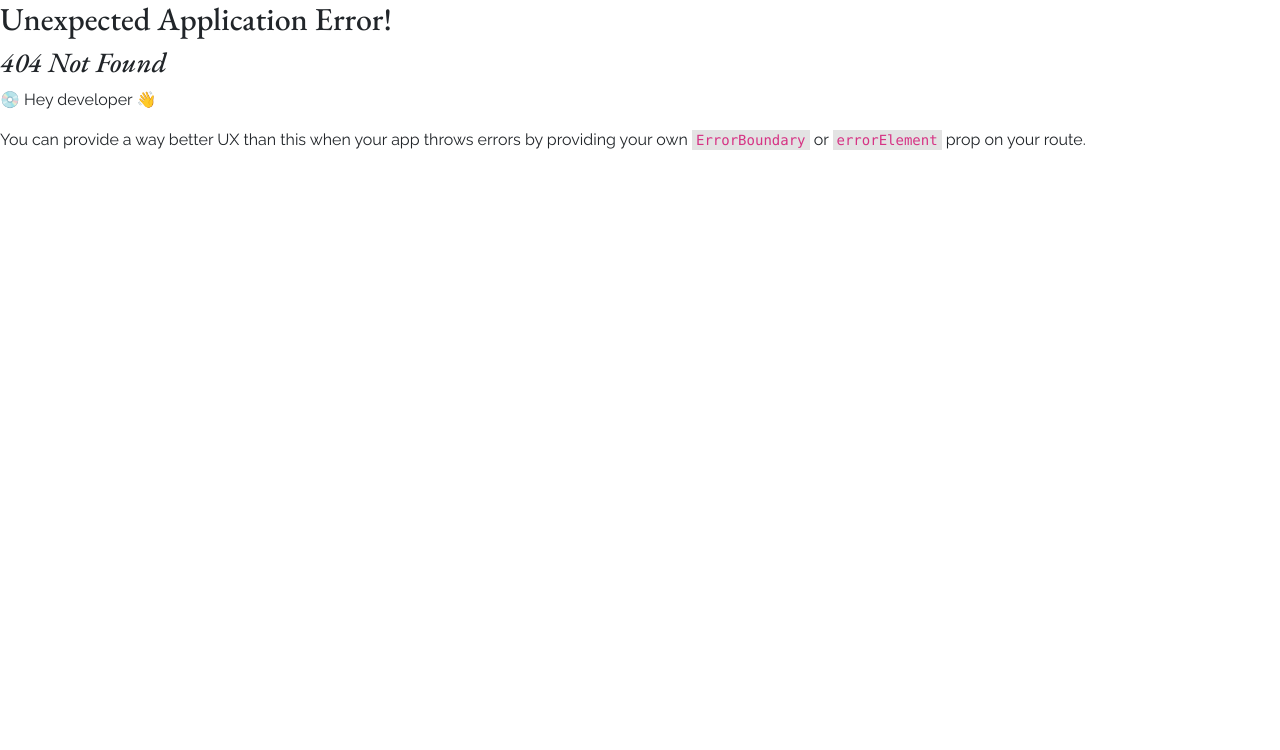
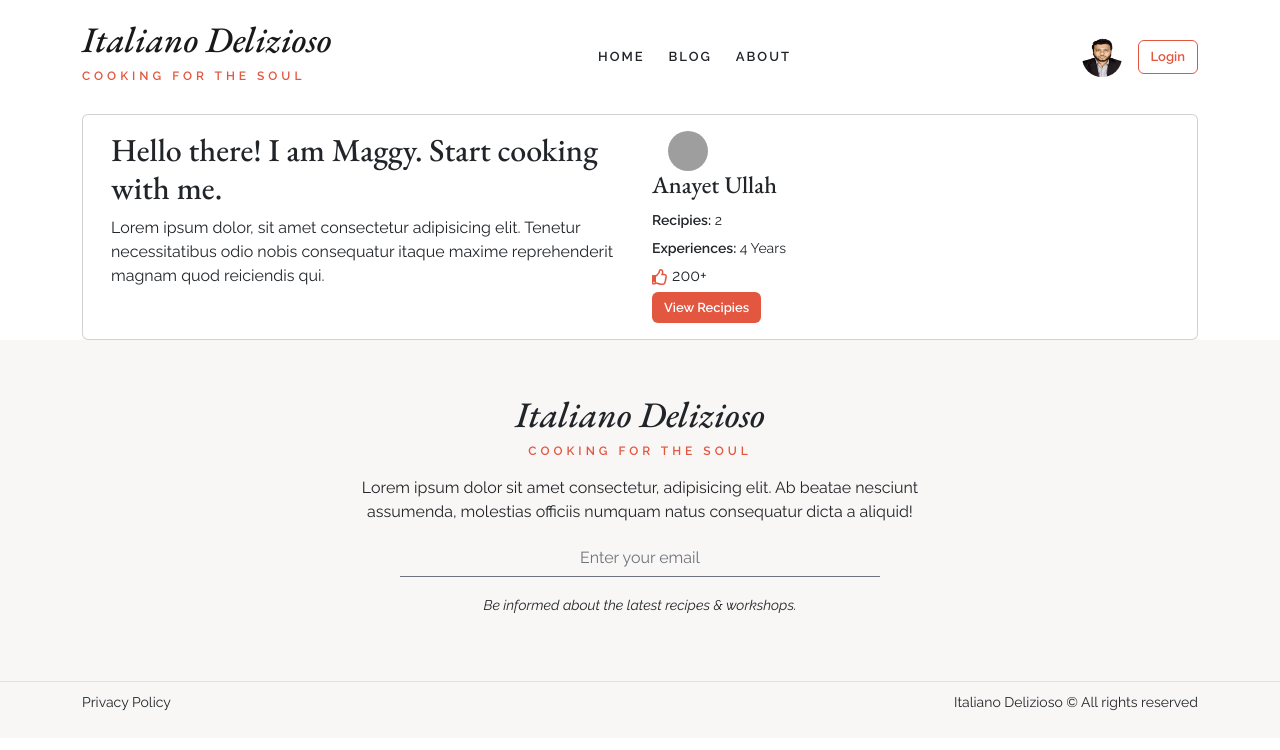
Before and after one commit to anayetullah-developer/italiano-client, a React (Vite) app: page /recipe in a window 1280 px wide. Before the commit this address had no page. Shown: the top 750 px of the page. Built offline with nearby package versions, Linux system fonts and the light colour scheme; grey boxes are pictures that could not be loaded.

Commit message:
Hompage chef recipe card design done

```diff
--- a/package.json
+++ b/package.json
@@ -16,6 +16,7 @@
     "react": "^18.2.0",
     "react-bootstrap": "^2.7.4",
     "react-dom": "^18.2.0",
+    "react-icons": "^4.8.0",
     "react-router-dom": "^6.11.0",
     "sort-by": "^1.2.0"
   },
--- /dev/null
+++ b/src/components/ChefRecipe/ChefRecipe.jsx
@@ -0,0 +1,53 @@
+import React from "react";
+import { Card, Col, Container, Image, Row } from "react-bootstrap";
+import cimage1 from "../../assets/c1.jpg";
+import { FaRegThumbsUp } from "react-icons/fa";
+import profilePicture from '../../../assets/anayet.jpg';
+
+const ChefRecipe = () => {
+  return (
+    <div className="container">
+      <Card>
+        <Card.Body>
+          <Card.Text>
+            <Container>
+            <Row className="d-flex">
+              <Col className="">
+                <h2>Hello there! I am Maggy. Start cooking with me.</h2>
+                <p>
+                  Lorem ipsum dolor, sit amet consectetur adipisicing elit.
+                  Tenetur necessitatibus odio nobis consequatur itaque maxime
+                  reprehenderit magnam quod reiciendis qui.
+                </p>
+              </Col>
+              <Col>
+                <div className="ms-auto">
+                <Image src={profilePicture} className="profile-picture mx-md-3" roundedCircle />
+                <h4>Anayet Ullah</h4>
+                <p className="mb-1">
+                  <small>
+                    <span className="fw-bold">Recipies:</span> 2
+                  </small>
+                </p>
+                <p className="mb-1">
+                  <small>
+                    {" "}
+                    <span className="fw-bold">Experiences:</span> 4 Years
+                  </small>
+                </p>
+                <p className="mb-1">
+                  <FaRegThumbsUp className="text-primary" /> 200+
+                </p>
+                <button className="btn btn-solid-primary">View Recipies</button>
+                </div>
+              </Col>
+            </Row>
+            </Container>
+          </Card.Text>
+        </Card.Body>
+      </Card>
+    </div>
+  );
+};
+
+export default ChefRecipe;
--- a/src/components/Home/Home.jsx
+++ b/src/components/Home/Home.jsx
@@ -1,6 +1,7 @@
 import React from "react";
-import { Carousel } from "react-bootstrap";
-import cimage1 from '../../assets/c1.jpg'
+import { Card, Carousel, Col, Row } from "react-bootstrap";
+import { FaRegThumbsUp } from 'react-icons/fa';
+import cimage1 from '../../assets/c1.jpg';
 
 const Home = () => {
   return (
@@ -44,6 +45,25 @@ const Home = () => {
           </Carousel.Caption>
         </Carousel.Item>
       </Carousel>
+
+      <Row xs={1} md={3} className="g-4 py-5">
+      {Array.from({ length: 6 }).map((_, idx) => (
+        <Col key={idx}>
+          <Card>
+            <Card.Img variant="top" src={cimage1} />
+            <Card.Body>
+              <Card.Title>Anayet Ullah</Card.Title>
+              <Card.Text>
+                <p className="mb-1"><small><span className="fw-bold">Recipies:</span> 2</small></p>
+                <p className="mb-1"><small> <span className="fw-bold">Experiences:</span> 4 Years</small></p>
+                <p className="mb-1"><FaRegThumbsUp className="text-primary"/> 200+</p>
+                <button className="btn btn-solid-primary">View Recipies</button>
+              </Card.Text>
+            </Card.Body>
+          </Card>
+        </Col>
+      ))}
+    </Row>
     </div>
   );
 };
--- /dev/null
+++ b/src/layouts/RecipePage.jsx
@@ -0,0 +1,16 @@
+import React from "react";
+import NavigationBar from "../components/shared/NavigationBar/NavigationBar";
+import Footer from "../components/shared/Footer/Footer";
+import ChefRecipe from "../components/ChefRecipe/ChefRecipe";
+
+const RecipePage = () => {
+  return (
+    <>
+      <NavigationBar />
+      <ChefRecipe />
+      <Footer />
+    </>
+  );
+};
+
+export default RecipePage;
--- a/src/routes/Route.jsx
+++ b/src/routes/Route.jsx
@@ -1,11 +1,17 @@
 import React from 'react';
 import { createBrowserRouter } from 'react-router-dom';
 import FrontPage from '../layouts/FrontPage';
+import RecipePage from '../layouts/RecipePage';
 
 const router = createBrowserRouter([
     {
         path: "/",
         element: <FrontPage/>
+    },
+
+    {
+        path: "/recipe",
+        element: <RecipePage/>
     }
 ])
 
```
Also changed, not shown: 1 other file (tests, documents, lock files or other folders).
